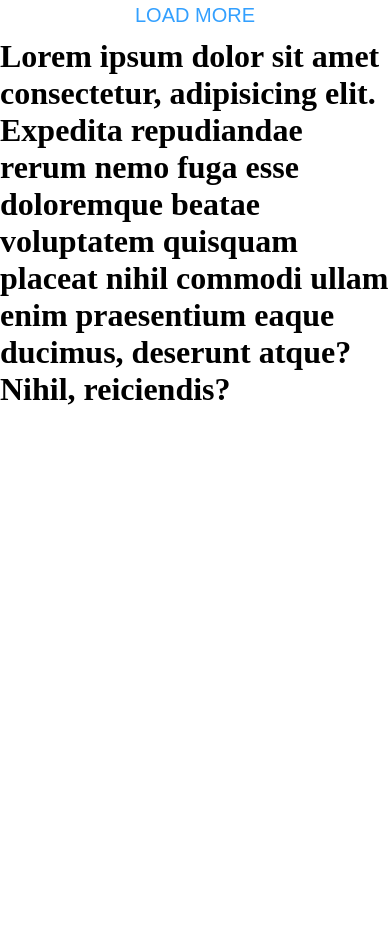
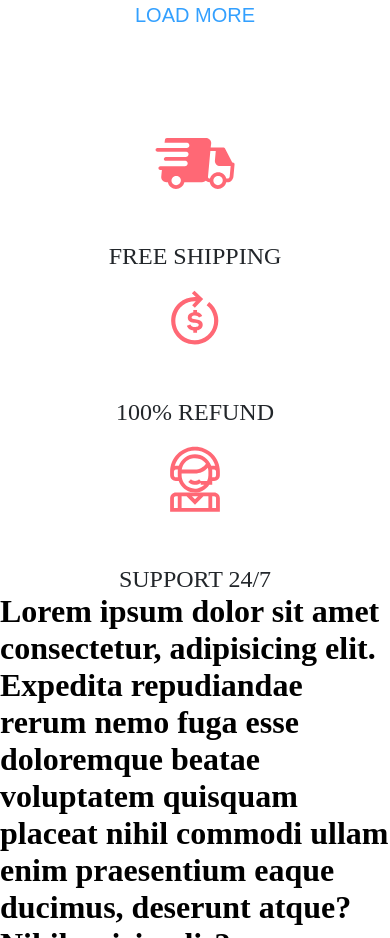
Before and after one commit to HikmatullohAbdullayev/imtihon5oy, a plain HTML site: page index.html in a window 390 px wide. Shown: the part 4292-5230 px from the top of the page. Before the commit the page ends 4700 px from the top, so only its background shows below. Drawn offline with nearby package versions, Linux system fonts and the light colour scheme.

Commit message:
service section done

```diff
--- a/index.html
+++ b/index.html
@@ -334,6 +334,30 @@
 
             <!-- =====PRODUCT-END===== -->
 
+
+            <!-- =====SERVICE-START===== -->
+
+            <section class="service">
+                <div class="service__container container">
+                    <div class="service__box">
+                        <img class="service_img icon1" src="./img/service1.svg" alt="service1">
+                        <h2 class="service__title">FREE SHIPPING</h2>
+                    </div>
+                    <div class="service__box">
+                        <img class="service_img  icon2" src="./img/service2.svg" alt="service1">
+                        <h2 class="service__title">100% REFUND</h2>
+                    </div>
+                    <div class="service__box">
+                        <img class="service_img icon3" src="./img/service3.svg" alt="service1">
+                        <h2 class="service__title">SUPPORT 24/7</h2>
+                    </div>
+                </div>
+            </section>
+
+
+
+            <!-- =====SERVICE-END===== -->
+
         </main>
         <!-- =====MAIN-END===== -->
 
--- a/main.css
+++ b/main.css
@@ -568,3 +568,76 @@ letter-spacing: 0.5px;
 }
 
 /* product  */
+
+/* =====SERVICE-START===== */
+
+.service {
+    margin-top: 100px;
+
+
+}
+.service__container {
+    display: flex;
+    flex-wrap: wrap;
+    justify-content: space-between;
+    align-items:center;
+
+}
+
+.service__box {
+    text-align: center;
+}
+
+.service__title {
+    text-align: center;
+    color: #22262A;
+font-size: 27px;
+font-weight: 500;
+padding-top: 50px;
+}
+.icon1{
+    width: 100px;
+}
+.icon2{
+    width: 68px;
+}
+.icon3{
+    width: 70px;
+}
+@media (max-width:870px) {
+    .service__title {
+        text-align: center;
+        color: #22262A;
+    font-size: 24px;
+    font-weight: 500;
+    padding-top: 50px;
+    }
+    .icon1{
+        width: 80px;
+    }
+    .icon2{
+        width: 48px;
+    }
+    .icon3{
+        width: 50px;
+    }
+}
+
+
+@media (max-width:670px){
+
+    .service__container{
+        display: flex;
+        flex-direction: column;
+        gap: 20px;
+        align-items:center;
+
+    }
+}
+
+
+/* =====SERVICE-END===== */
+
+
+
+/* =====FOOTER-START===== */
```
Also changed, not shown: img/service1.svg (added), img/service2.svg (added), img/service3.svg (added).
